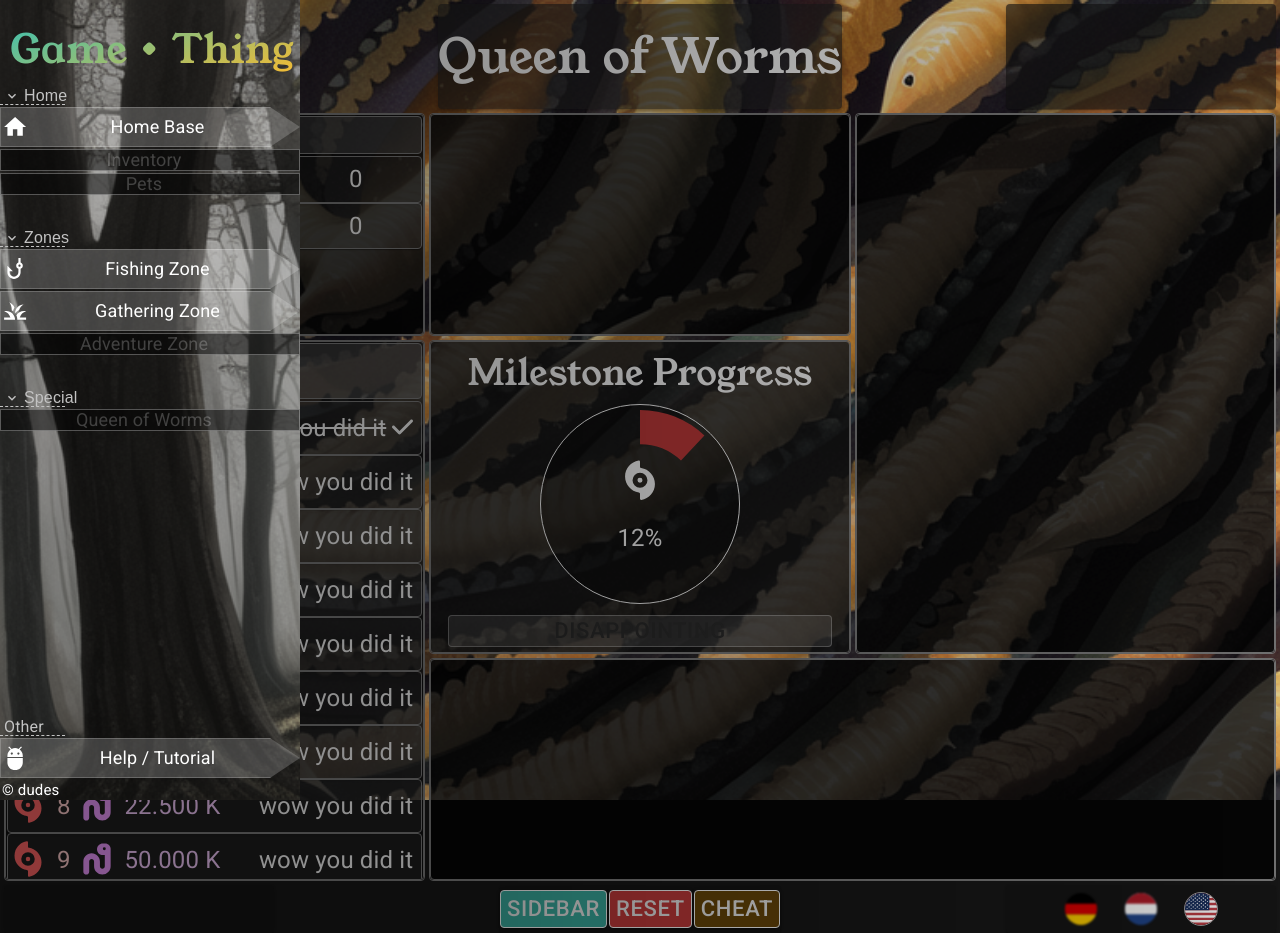
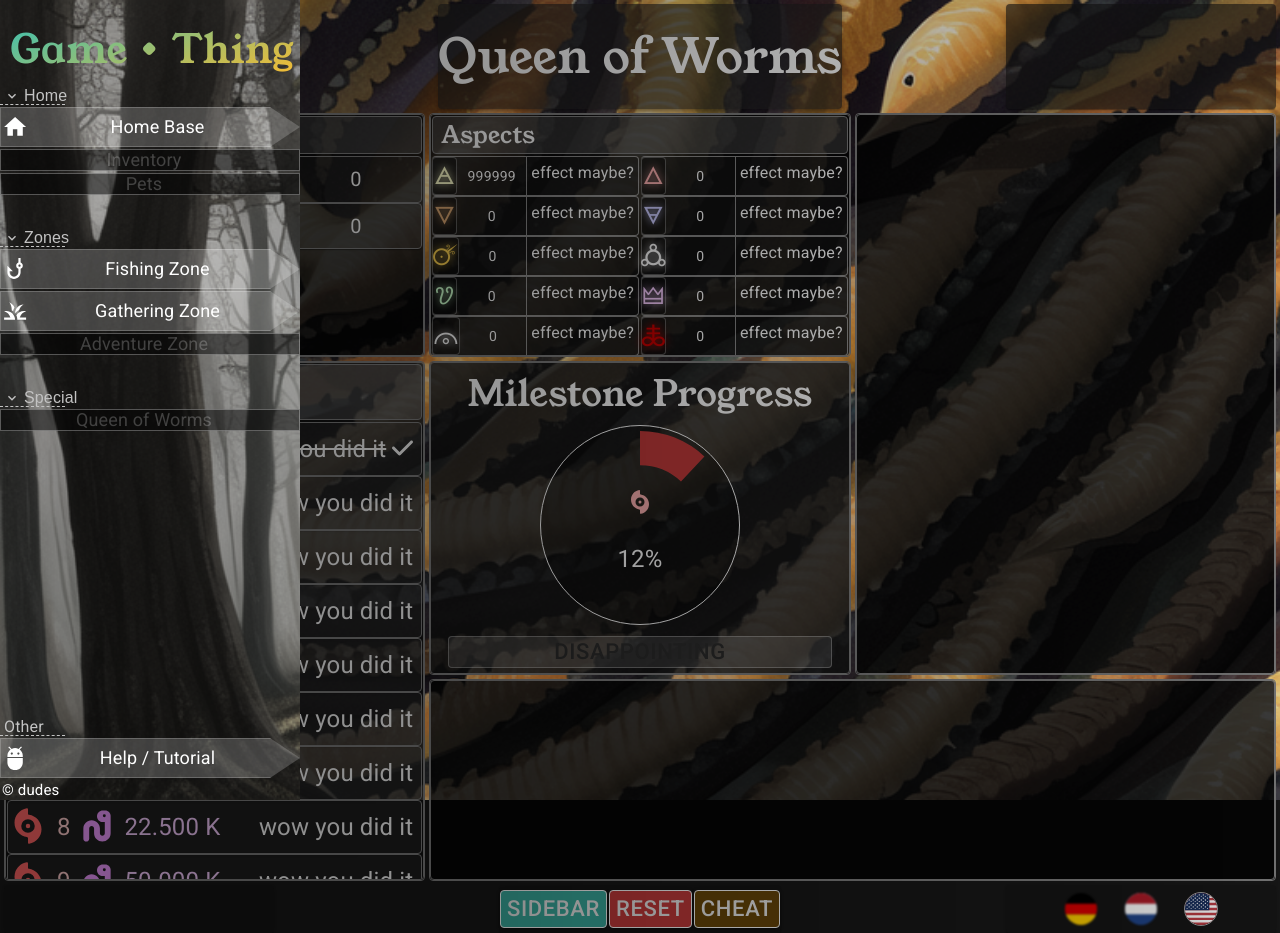
Before and after one commit to Rewind1337/fishing-game-thing, a React (Vite) app: page /queen in a window 1280 px wide. Built offline with nearby package versions, Linux system fonts and the light colour scheme; a web font is replaced by a local one.

Commit message:
aspects and ui maybe

```diff
--- a/src/components/UI.css
+++ b/src/components/UI.css
@@ -9,6 +9,7 @@
 }
 
 * {
+    white-space: nowrap;
     scrollbar-width: thin;
 
     animation-duration: 60s;
@@ -171,16 +172,21 @@
 
 .resource-card-name {
     flex-grow: 1;
+    font-size: 22px;
     border-left: 1px solid rgba(255, 255, 255, 0.3);
 }
+
 .resource-card-value {
     text-align: center;
     flex-basis: 128px;
+    font-size: 20px;
     border-left: 1px solid rgba(255, 255, 255, 0.3);
 }
+
 .resource-card-persec {
     text-align: center;
     flex-basis: 64px;
+    font-size: 16px;
     border-left: 1px solid rgba(255, 255, 255, 0.3);
 }
 
@@ -239,3 +245,31 @@
         transform: rotate(720deg);
     }
 }
+
+
+
+.unicode {
+    width: 36px;
+    display: grid;
+    align-items: center;
+}
+
+.character {
+    position: relative;
+}
+
+.aspect-card-icon {
+    background-color: rgba(0, 0, 0, 0.3);
+}
+
+.aspect-card-amount {
+    font-size: 14px;
+    padding: 4px;
+}
+
+.aspect-card-effect {
+    height: 100%;
+
+    font-size: 16px;
+    padding: 4px;
+}
--- a/src/components/resources/ResourceCard.jsx
+++ b/src/components/resources/ResourceCard.jsx
@@ -31,7 +31,7 @@ function ResourceCard({icon, iconcolor, height, name, value, cap, perSec, dontTr
   }
 
   return (
-  <Paper elevation={1} sx={paperSX} className="resource-card">
+  <Paper title={name} elevation={1} sx={paperSX} className="resource-card">
     <div className="resource-card-icon" style={{color: iconcolor}}>{icon}</div>
     <div className="resource-card-name">{name}</div>
     <div className="resource-card-value">{value}{(cap ? ' / ' + cap : '')}</div>
--- a/src/components/sidebar/Sidebar.css
+++ b/src/components/sidebar/Sidebar.css
@@ -57,7 +57,6 @@
     line-height: 80px;
     font-size: 30px;
     padding: 10px;
-    white-space: nowrap;
     background: rgb(34,193,195);
     background: linear-gradient(160deg, rgba(34,193,195,1) 0%, rgba(253,187,45,1) 100%);
     background-clip: text;
@@ -97,7 +96,6 @@
     width: 100%;
     height: 40px;
     margin: 2px 0px;
-    white-space: nowrap;
 
     background-color: rgba(255, 255, 255, 0.2);
     border-top: 1px solid rgba(255, 255, 255, 0.2);
--- a/src/pages/queen/PageQueen.jsx
+++ b/src/pages/queen/PageQueen.jsx
@@ -3,6 +3,7 @@ import { useContext, useState, useEffect, useRef } from 'react';  // eslint-disa
 import SaveContext from '../../context/SaveContext';
 import GLOBALS from '../../globals/Globals';  // eslint-disable-line no-unused-vars
 import PageCore from '../core/PageCore';
+import PropTypes from 'prop-types';
 
 // Components
 import FlexList from '../../components/flexlist/FlexList';
@@ -74,23 +75,77 @@ function PageQueen() {
     _context.setSave({resources: {worms: worms, fish: fish}});
   }, [fish, worms]) // eslint-disable-line react-hooks/exhaustive-deps
 
+
+
+
+
+  function Unicode({c, iconscale = 1, color = 'white', style}) {
+    return (
+      <div className="unicode aspect-card-icon " style={style}>
+        <div className="character" style={{filter: 'drop-shadow(0 0 4px)', scale: (iconscale), color: color}}>
+          {c}
+        </div>
+      </div>
+    )
+  }
+
+  Unicode.propTypes = {
+    c: PropTypes.string.isRequired,
+    iconscale: PropTypes.string,
+    color: PropTypes.string,
+    style: PropTypes.object,
+  };
+
+  function AspectCard({c, name, iconscale = 1, color = 'white', amount}) {
+    return (
+      <Paper title={name} className='aspect-card' elevation={1} sx={{border: '1px solid rgba(255, 255, 255, 0.5)', borderLeft: '0', backgroundColor: 'rgba(0, 0, 0, 0.4)', borderRadius: '4px', display: 'flex', alignItems: 'center'}}>
+        <Unicode c={c} color={color} iconscale={iconscale} style={{border: '1px solid rgba(255, 255, 255, 0.3)', borderRadius: '4px'}}/>
+        <div className='aspect-card-amount' style={{width: '100px'}}>{amount}</div>
+        <div className='aspect-card-effect' style={{width: 'auto', borderLeft: '1px solid rgba(255, 255, 255, 0.5)', flexGrow: '1'}}>effect maybe?</div>
+      </Paper>
+    )
+  }
+
+  AspectCard.propTypes = {
+    c: PropTypes.string.isRequired,
+    name: PropTypes.string.isRequired,
+    iconscale: PropTypes.string,
+    color: PropTypes.string,
+    amount: PropTypes.number.isRequired,
+  };
+
   return (
     <PageCore title="Queen of Worms" gridId="grid-queen" contentClasses={'queen'}>
 
       <SacrificeModal options={pickerOptions} header="Sacrifice Fish Picker" open={pickerModalOpen} onClose={handlePickerClose}/>
 
       <GridCell gridPosition='top-left'>
-        <FlexList headerElement={<h4>{"Resources"}</h4>} mode="list" minHeight={128} maxHeight={192}>
-          <ResourceCard icon={<FontAwesomeIcon icon={faWorm} />} iconColor="hsl(300deg, 100%, 90%)" name="Worms" value={worms} cap={0} perSec={0}></ResourceCard>
-          <ResourceCard icon={<FontAwesomeIcon icon={faFish} />} iconColor="hsl(235deg, 100%, 90%)" name="Fish" value={fish} cap={0} perSec={0}></ResourceCard>
+        <FlexList headerElement={<h4>{"Resources"}</h4>} mode="list" maxHeight={200}>
+          <ResourceCard icon={<FontAwesomeIcon icon={faWorm} />} iconcolor="hsl(300deg, 100%, 90%)" name="Worms" value={worms} cap={0} perSec={0}></ResourceCard>
+          <ResourceCard icon={<FontAwesomeIcon icon={faFish} />} iconcolor="hsl(235deg, 100%, 90%)" name="Fish" value={fish} cap={0} perSec={0}></ResourceCard>
         </FlexList>
       </GridCell>
-      <GridCell gridPosition='top-middle'></GridCell>
+      <GridCell gridPosition='top-middle'>
+        <FlexList headerElement={<h4>{"Aspects"}</h4>} mode='flex' maxHeight={200}>
+          <AspectCard c="🜁" name="Air" color='hsl(60deg, 100%, 90%)' amount={999999}/>
+          <AspectCard c="🜂" name="Fire" color='hsl(0deg, 100%, 85%)' amount={0}/>
+          <AspectCard c="🜄" name="Earth" color='hsl(30deg, 60%, 66%)' amount={0}/>
+          <AspectCard c="🜃" name="Water" color='hsl(240deg, 100%, 90%)' amount={0}/>
+          <AspectCard c="🜚" name="Gold" color='hsl(45deg, 100%, 66%)' amount={0} iconscale={"1.1"}/>
+          <AspectCard c="🜛" name="Silver" color='hsl(0deg, 5%, 98%)' amount={0} iconscale={"1.25"}/>
+          <AspectCard c="🝣" name="Purify" color='hsl(120deg, 100%, 90%)' amount={0}/>
+          <AspectCard c="🜲" name="Regulus" color='hsl(290deg, 100%, 90%)' amount={0}/>
+          <AspectCard c="🜳" name="Regulus-2" color='hsl(0deg, 100%, 100%)' amount={0}/>
+          <AspectCard c="🜏" name="Brimstone" color='hsl(0deg, 100%, 40%)' amount={0} iconscale={"1.25"}/>
+          <AspectCard c="🝈" name="Tincture" color='hsl(270deg, 100%, 60%)' amount={0} iconscale={"1.15"}/>
+          <AspectCard c="🝒" name="Starred Trident" color='hsl(190deg, 100%, 40%)' amount={0}/>
+        </FlexList>
+      </GridCell>
       <GridCell gridPosition='top-right'></GridCell>
       <GridCell gridPosition='center' flexDirection='row'>
         <Paper elevation={1} sx={{backgroundColor: 'rgba(0, 0, 0, 0.0)', width: '100%', padding: '4px 16px'}}>
           <h2>Milestone Progress</h2>
-          <CircularProgressWithLabel textSize='26px' icon={<FontAwesomeIcon icon={faHurricane} />} iconScale='1.66' iconColor="hsl(0deg, 100%, 85%)" sx={{padding: "5px"}} color="queen" size={200} thickness={8} variant="determinate" value={12} />
+          <CircularProgressWithLabel textsize='33px' icon={<FontAwesomeIcon icon={faHurricane} />} iconscale='1.66' iconcolor="hsl(0deg, 100%, 85%)" sx={{padding: "5px"}} color="queen" size={200} thickness={8} variant="determinate" value={12} />
           <div className='action-button-container' style={{display: 'flex', flexWrap: 'wrap', justifyContent: 'space-around'}}>
             <ActionButton disabled={(fish >= 1 ? false : true)} color="queen" variant="contained" text={(fish >= 1 ? "Sacrifice a Fish" : "Disappointing")} func={handlePickerOpen}></ActionButton>
           </div>
--- a/src/pages/queen/Queen.css
+++ b/src/pages/queen/Queen.css
@@ -9,7 +9,6 @@
     flex-basis: 20%;
     color: hsl(0deg, 100%, 90%);
     text-indent: 23px;
-    white-space: nowrap;
 }
 
 .milestone-card-number > svg {
@@ -24,7 +23,6 @@
     flex-basis: 20%;
     color: hsl(290deg, 100%, 90%);
     text-indent: 5px;
-    white-space: nowrap;
 }
 
 .milestone-card-worms > svg {
```
